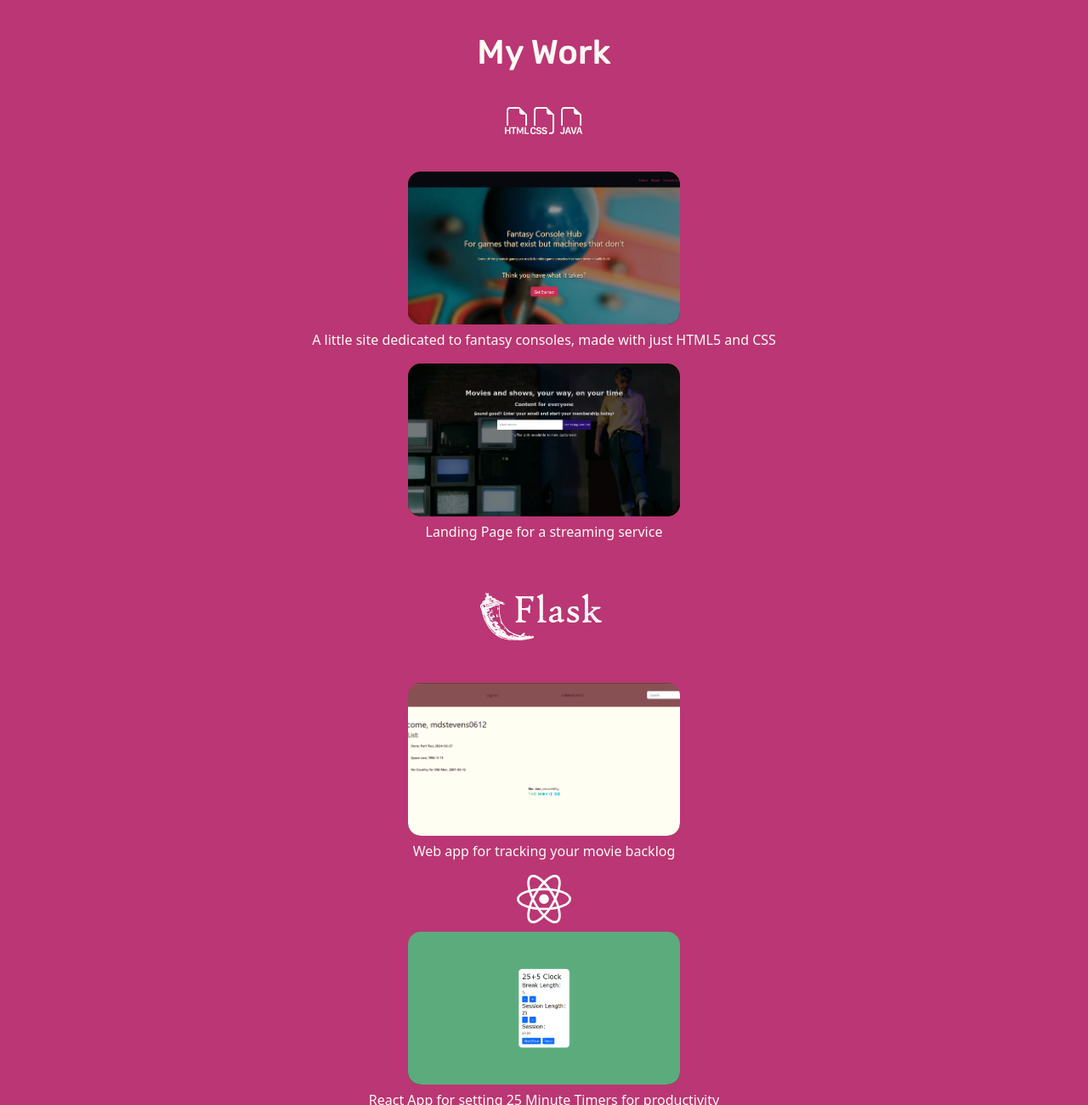
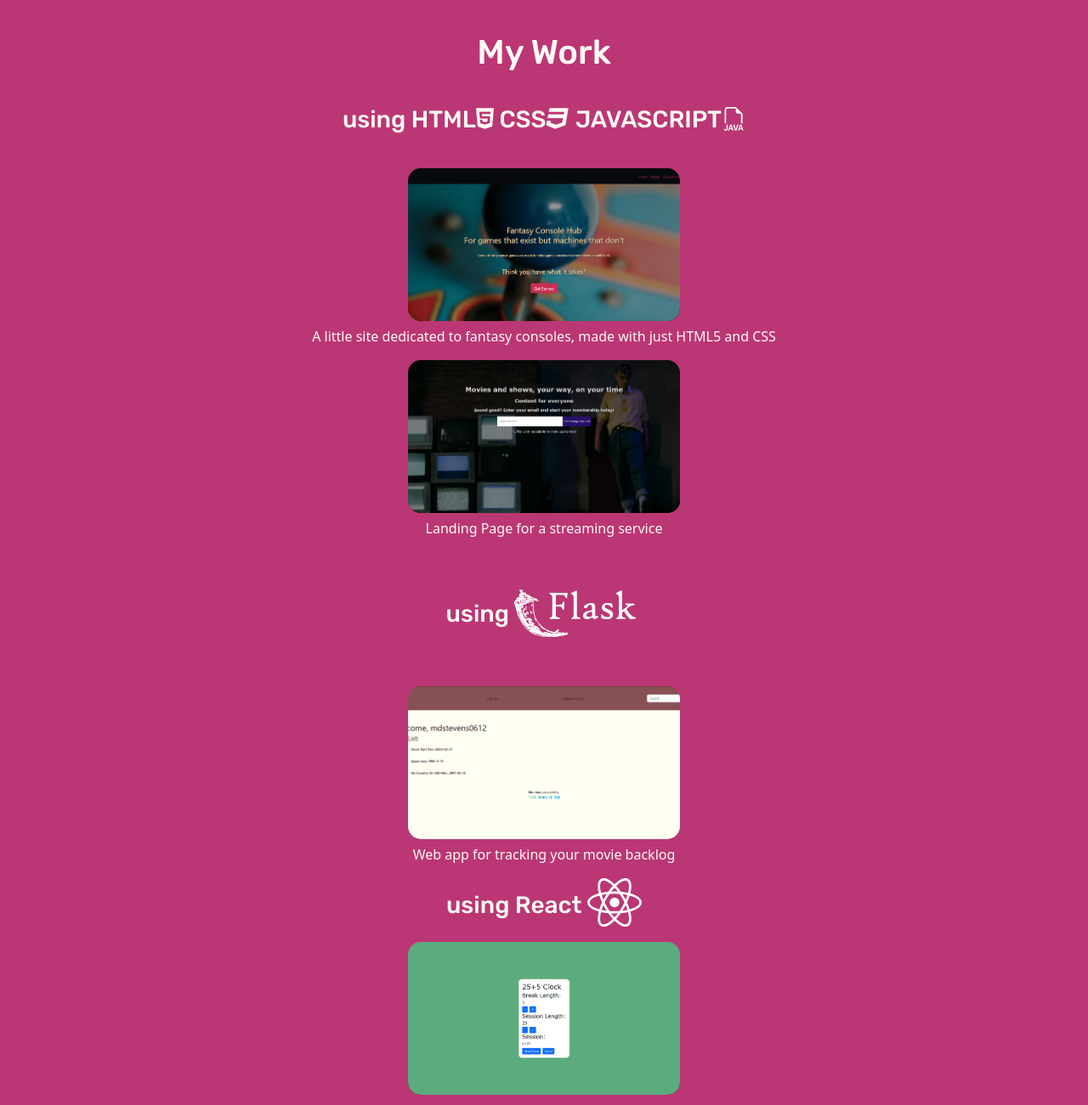
Before and after one commit to ragnarockerbunny/portfolio, a plain HTML site: page index.html in a window 1280 px wide. Shown: the part 802-2103 px from the top of the page at 85% size. Drawn offline with nearby package versions, Linux system fonts and the light colour scheme.

Commit message:
Update Icons

```diff
--- a/index.html
+++ b/index.html
@@ -4,6 +4,8 @@
         <link rel = "stylesheet" href = "styles.css">
         <!--Bootstrap Icons-->
         <link rel="stylesheet" href="https://cdn.jsdelivr.net/npm/bootstrap-icons@1.11.1/font/bootstrap-icons.css" integrity="sha384-4LISF5TTJX/fLmGSxO53rV4miRxdg84mZsxmO8Rx5jGtp/LbrixFETvWa5a6sESd" crossorigin="anonymous">
+        <!--FA Icons-->
+        <script src="https://kit.fontawesome.com/ce1fc2c7f2.js" crossorigin="anonymous"></script>
         <!--Bootstrap-->
         <link rel="stylesheet" href="https://cdn.jsdelivr.net/npm/bootstrap@5.3.2/dist/css/bootstrap.min.css" integrity="sha384-T3c6CoIi6uLrA9TneNEoa7RxnatzjcDSCmG1MXxSR1GAsXEV/Dwwykc2MPK8M2HN" crossorigin="anonymous">
         <!--Google Fonts-->
@@ -23,7 +25,12 @@
         </section>
         <section class = "section-my-work purple-bg light-colour section-padding">
             <h1 class = "centered">My Work</h1>
-            <h2 style = "text-align: center;"><i class="bi bi-filetype-html"></i><i class="bi bi-filetype-css"></i><i class="bi bi-filetype-java"></i></h2>
+            <h3 style = "text-align: center;">
+                using
+                HTML<i class="fa fa-html5" aria-hidden="true"></i>
+                CSS<i class="fa fa-css3" aria-hidden="true"></i>
+                JAVASCRIPT<i class="bi bi-filetype-java"></i>
+            </h3>
 
             <div class = "portfolio-item-container centered center-padded">
                 <div class = "portfolio-item">
@@ -41,8 +48,10 @@
                     </a>
                     <p>Landing Page for a streaming service</p>
                 </div>
+                <h3>
+                    using <img src = "img/flask-icon-icons8.svg">
+                </h3>
 
-                <img src = "img/flask-icon-icons8.svg">
                 <div>
                     <a href = "https://to-be-continued.onrender.com" target = "_blank" class = "portfolio-card light-bg dark-colour">
                         <img class = "portfolio-image" src = "img/Screenshot_to_be_continued.png" alt = "Screenshot of Website">
@@ -51,9 +60,13 @@
                     <p>Web app for tracking your movie backlog</p>
                 </div>
 
-                <a title="Facebook, Public domain, via Wikimedia Commons" href="https://commons.wikimedia.org/wiki/File:React-icon.svg">
-                    <img style="margin-bottom:10px;" width="64" alt="React-icon" src="img/React-icon.svg">
-                </a>
+                <h3>
+                    using React <a title="Facebook, Public domain, via Wikimedia Commons" href="https://commons.wikimedia.org/wiki/File:React-icon.svg">
+
+                        <img style="margin-bottom:10px;" width="64" alt="React-icon" src="img/React-icon.svg">
+                    </a>
+                </h3>
+
                 <div>
                     <a href = "https://ragnarockerbunny.github.io/react-pomodoro/" target = "_blank" class = "portfolio-card light-bg dark-colour">
                         <img class = "portfolio-image" src = "img/Screenshot_pomodoro.png" alt = "Screenshot of Website">
```
